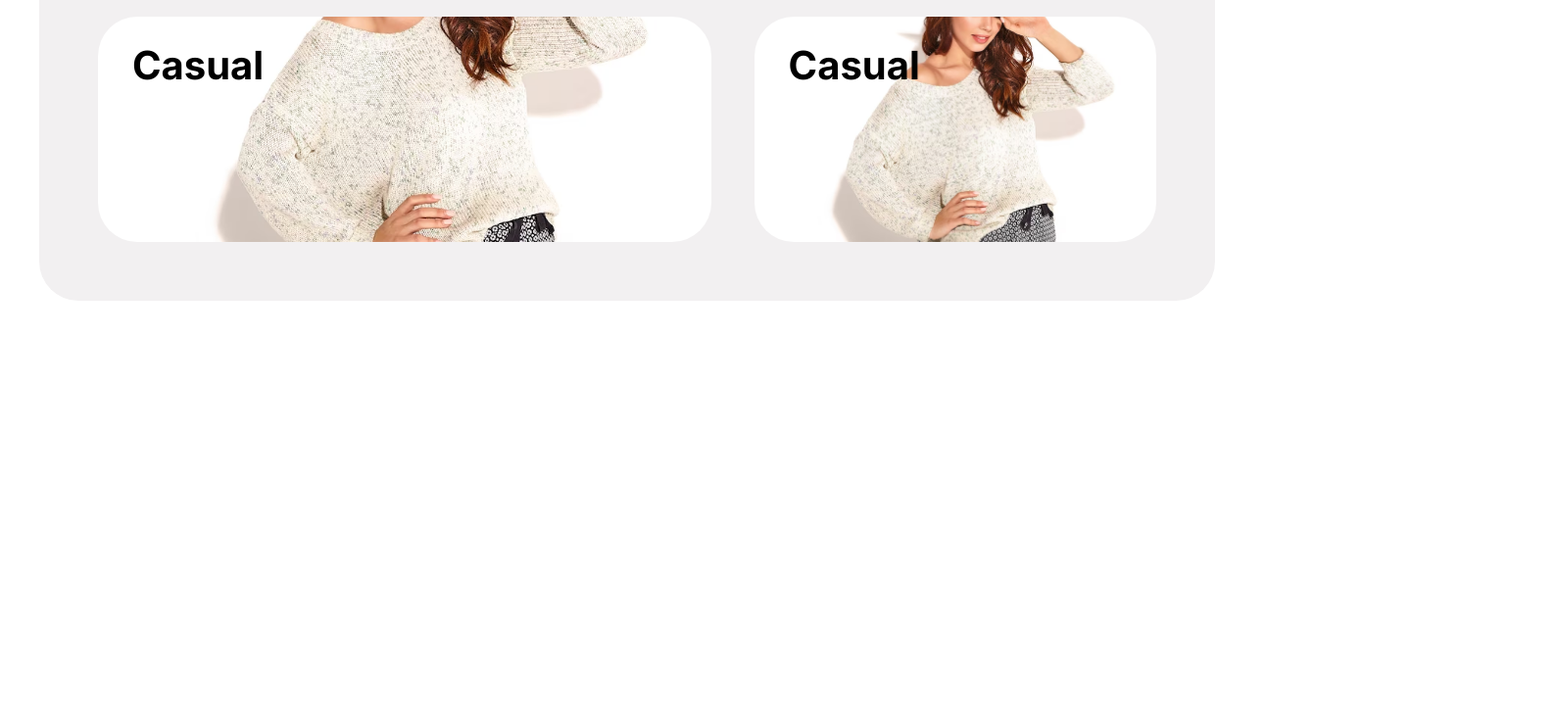
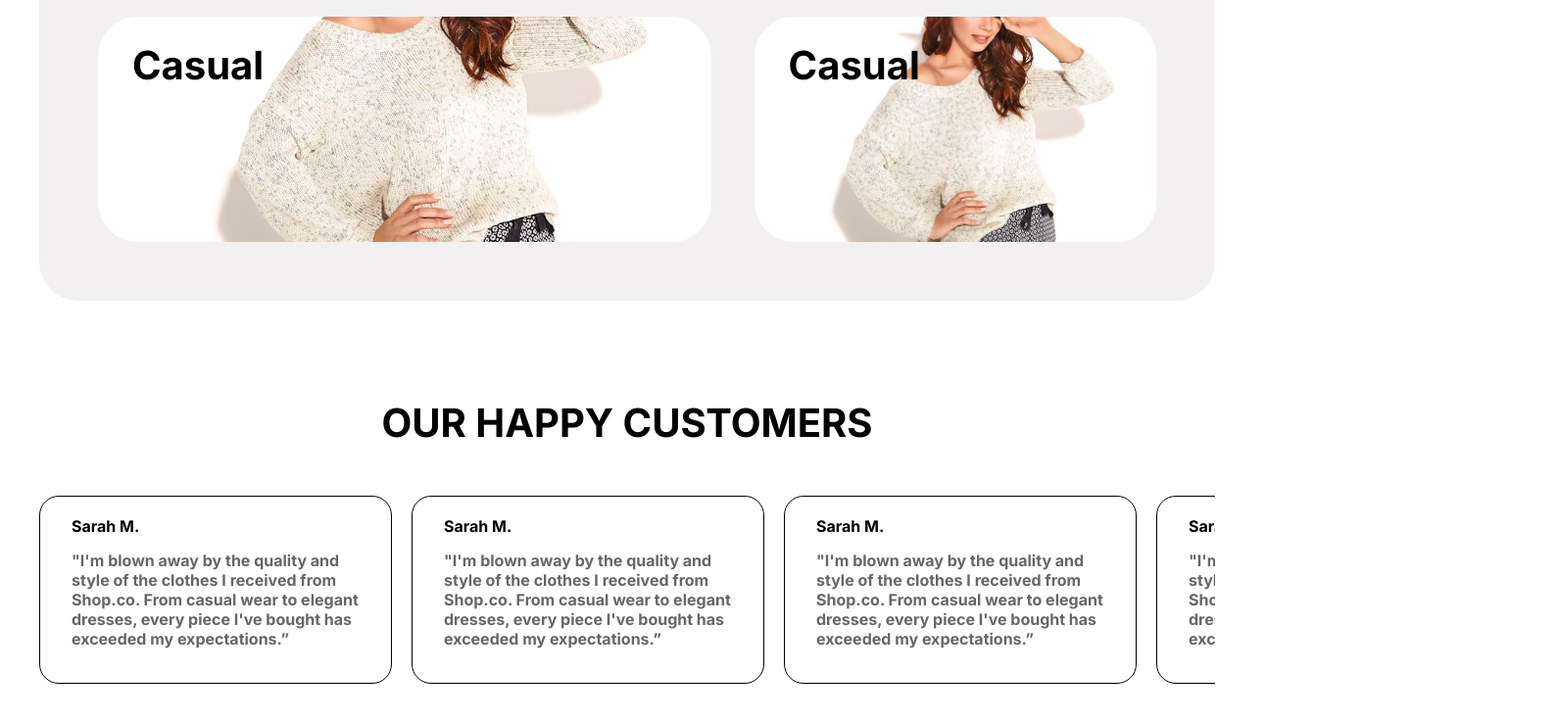
Before and after one commit to Norunay/Shop-project, a plain HTML site: page body/index.html in a window 1280 px wide. Shown: the part 2534-3270 px from the top of the page at 98% size, 1590 px wide, since content can reach past the window. Before the commit the page ends 2941 px from the top, so only its background shows below. Drawn offline with nearby package versions, Linux system fonts and the light colour scheme; files whose address does not match are found by name.

Commit message:
index done

```diff
--- a/body/index.html
+++ b/body/index.html
@@ -230,6 +230,36 @@
             </div>
         </section>
 
+        <section class="commnet">
+            <div class="container">
+                <div class="commnet__inner">
+                    <h4>OUR HAPPY CUSTOMERS</h4>
+                    <ul class="new__products comment__comment">
+                        <li class="comment__commentator">
+                            <h5 class="black">Sarah M.</h5>
+                            <h5>"I'm blown away by the quality and style of the clothes I received from Shop.co. From casual wear to elegant dresses, every piece I've bought has exceeded my expectations.”</p>
+                        </li>
+                        <li class="comment__commentator">
+                            <h5 class="black">Sarah M.</h5>
+                            <h5>"I'm blown away by the quality and style of the clothes I received from Shop.co. From casual wear to elegant dresses, every piece I've bought has exceeded my expectations.”</p>
+                        </li>
+                        <li class="comment__commentator">
+                            <h5 class="black">Sarah M.</h5>
+                            <h5>"I'm blown away by the quality and style of the clothes I received from Shop.co. From casual wear to elegant dresses, every piece I've bought has exceeded my expectations.”</p>
+                        </li>
+                        <li class="comment__commentator">
+                            <h5 class="black">Sarah M.</h5>
+                            <h5>"I'm blown away by the quality and style of the clothes I received from Shop.co. From casual wear to elegant dresses, every piece I've bought has exceeded my expectations.”</p>
+                        </li>
+                        <li class="comment__commentator">
+                            <h5 class="black">Sarah M.</h5>
+                            <h5>"I'm blown away by the quality and style of the clothes I received from Shop.co. From casual wear to elegant dresses, every piece I've bought has exceeded my expectations.”</p>
+                        </li>
+                    </ul>
+                </div>
+            </div>
+        </section>
+
     </main>
     <script src="js/index.js"></script>
 </body>
--- a/scss/block/_block.scss
+++ b/scss/block/_block.scss
@@ -5,3 +5,4 @@
 @import "./collab";
 @import "./new";
 @import "./filter";
+@import "./commnet";
--- /dev/null
+++ b/scss/block/_commnet.scss
@@ -0,0 +1,39 @@
+.commnet__inner{
+    @include fx;
+    flex-direction: column;
+    h4{
+        margin-bottom: 50px;
+    }
+    margin-bottom: 100px;
+}
+.comment__commentator{
+    min-width: 30%;
+    border-radius: 20px;
+    border: 1px solid;
+    padding: 20px 32px;
+    h5{
+        margin-bottom: 15px;
+    }
+}
+.black{
+    color: #000;
+}
+.comment__comment{
+    overflow-y: scroll;
+}
+
+@media (max-width: 1000px) {
+    .comment__commentator{
+        min-width: 40%;
+    }
+}
+@media (max-width: 700px) {
+    .comment__commentator{
+        min-width: 50%;
+    }
+}
+@media (max-width: 570px) {
+    .comment__commentator{
+        min-width: 100%;
+    }
+}
--- a/scss/block/_new.scss
+++ b/scss/block/_new.scss
@@ -12,7 +12,8 @@ h3{
     display: flex;
     justify-content: start;
     gap: 20px;
-    overflow: scroll;
+    overflow-y: scroll;
+    width: 100%;
 }
 
 .new__product{
```
Also changed, not shown: css/style.css, 1 other file.
